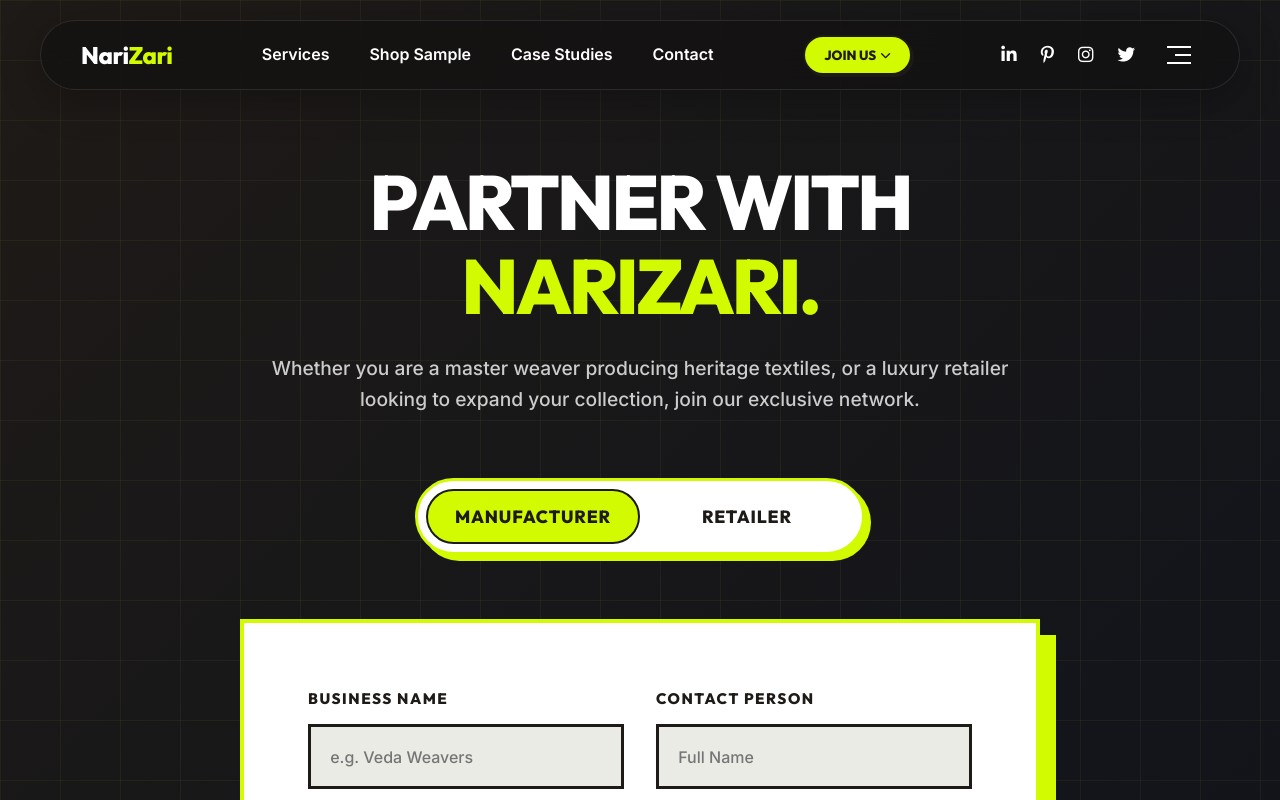
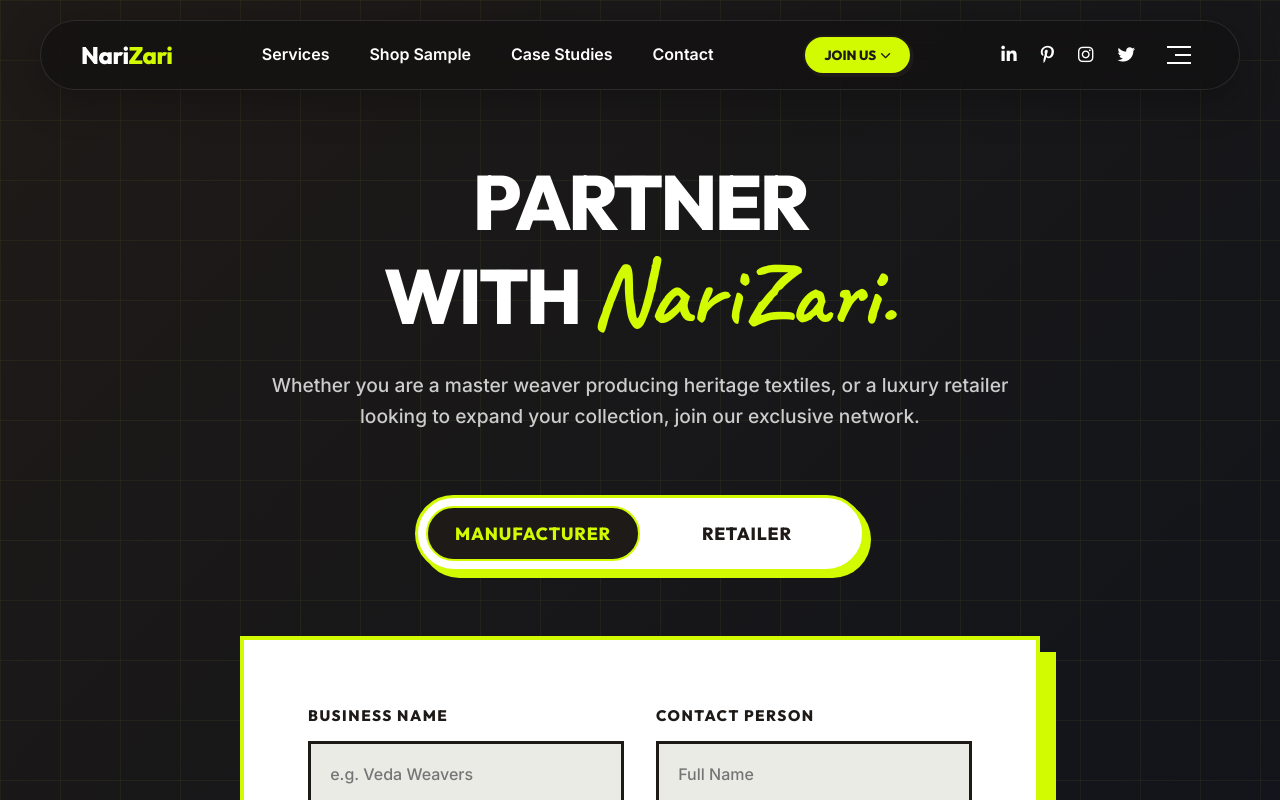
Before and after one commit to nihalkumar5/narizari_new, a Next.js app: page /join in a window 1280 px wide. Shown: the top 800 px of the page. Built offline with nearby package versions, Linux system fonts and the light colour scheme; a web font is replaced by a local one.

Commit message:
Update NariZari to use handwritten Caveat font on Join Us page

```diff
--- a/src/app/join/join.css
+++ b/src/app/join/join.css
@@ -57,6 +57,11 @@
   color: var(--color-accent); /* Lime */
   position: relative;
   display: inline-block;
+  font-family: var(--font-caveat);
+  font-size: 1.2em; /* Handwritten fonts usually need a slight bump in size */
+  font-weight: 700;
+  letter-spacing: 0;
+  text-transform: none; /* Keep original casing for handwriting */
 }
 
 .join-header p {
@@ -98,21 +103,21 @@
 }
 
 .join-toggle-btn.active {
-  color: var(--color-navy);
+  color: var(--color-accent); /* Lime text when active on black pill */
 }
 
-/* The sliding background pill - Lime */
+/* The sliding background pill - Black */
 .join-toggle-pill {
   position: absolute;
   top: 0.5rem;
   left: 0.5rem;
   width: calc(50% - 0.5rem);
   height: calc(100% - 1rem);
-  background: var(--color-accent); /* Lime */
+  background: var(--color-navy); /* Black/Navy */
   border-radius: 100px;
   transition: transform 0.4s cubic-bezier(0.85, 0, 0.15, 1);
   z-index: 1;
-  border: 2px solid var(--color-navy);
+  border: 2px solid var(--color-accent); /* Lime Outline */
 }
 
 .join-toggle-container[data-active="retailer"] .join-toggle-pill {
```
